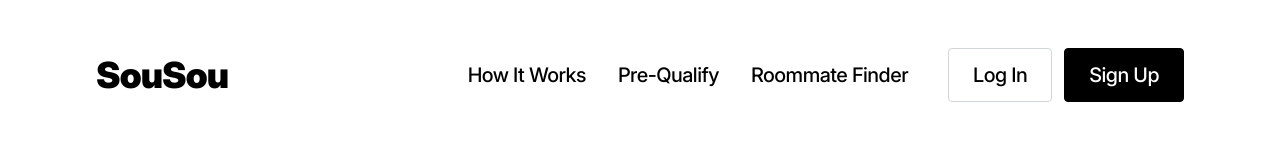
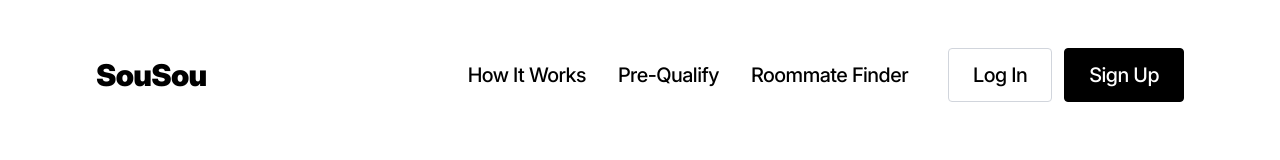
Before and after one commit to Jeremiah-Olatunde/sousou-frontend, a React (Vite) app: page / in a window 1280 px wide. Shown: the top 160 px of the page. Built offline with nearby package versions, Linux system fonts and the light colour scheme.

Commit message:
feat(ui): component logo

```diff
--- /dev/null
+++ b/src/components/logo/index.tsx
@@ -0,0 +1,9 @@
+export function Logo() {
+  return (
+    <a href="/home">
+      <span className="font-inter font-black text-3xl tracking-tight">
+        SouSou
+      </span>
+    </a>
+  );
+}
--- a/src/components/navbar/index.tsx
+++ b/src/components/navbar/index.tsx
@@ -1,4 +1,5 @@
 import { ClickableWhite, ClickableBlack } from "../clickables";
+import { Logo } from "../logo";
 
 export function NavbarWithAuthButtons() {
   return (
@@ -18,11 +19,7 @@ export function Navbar() {
 function NavbarBase({ children }: { children?: React.ReactNode }) {
   return (
     <nav className="flex justify-between items-center px-24 py-12">
-      <a href="/home">
-        <span className="font-inter font-black text-4xl tracking-tight">
-          SouSou
-        </span>
-      </a>
+      <Logo />
 
       <div className="flex items-center gap-10">
         <div className="">
```
